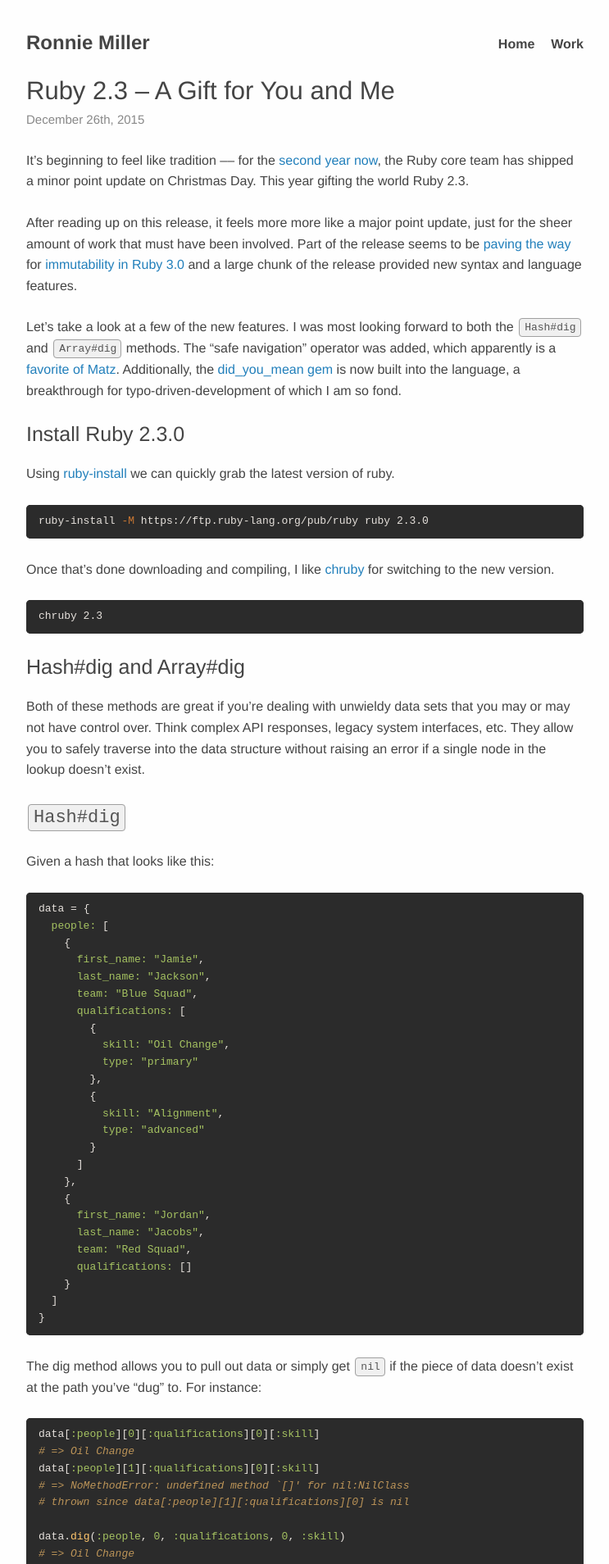
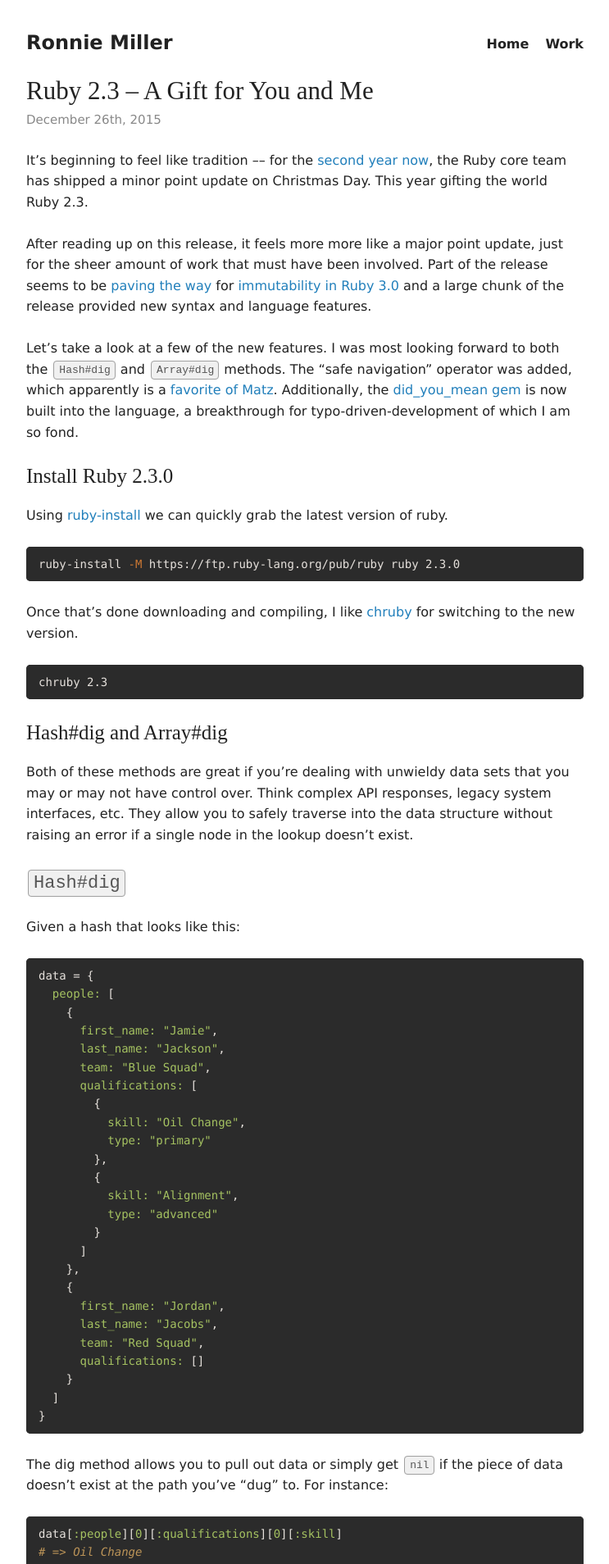
Before and after one commit to mlr/mlr.github.com, a Jekyll site: the page built from _posts/2015-12-26-ruby-2.3-a-gift-for-you-and-me.md, in a window 1280 px wide. Shown: the top 1908 px of the page at 82% size, without its empty margins (268-1011 px from the left). Built offline with Jekyll 4.4.1, drawn with Linux system fonts in a browser that asks for light colours; some web fonts are replaced.

Commit message:
Minor font and style changes; use serif font for headlines

```diff
--- a/_sass/_blog.scss
+++ b/_sass/_blog.scss
@@ -65,7 +65,7 @@
     margin-bottom: 0px;
 
     a {
-      color: #444;
+      color: #222;
     }
   }
 
--- a/_sass/_syntax.scss
+++ b/_sass/_syntax.scss
@@ -100,6 +100,11 @@
     }
   }
 
+  code, pre, span {
+    font-family: Monaco, Consolas, monospace;
+    font-size: 14px;
+  }
+
   figcaption + table.highlighttable {
     margin-top: 10px;
   }
--- a/css/screen.scss
+++ b/css/screen.scss
@@ -9,17 +9,17 @@
 @import "syntax";
 
 html, body {
-  font-family: "Helvetica Neue", Helvetica;
-  color: #444;
+  font-family: Verdana, Helvetica;
+  color: #222;
 }
 
 body {
-  background: #fefefe;
+  background: #fff;
 }
 
 a {
   text-decoration: none;
-  color: #444;
+  color: #222;
 }
 
 #wrapper {
@@ -69,6 +69,27 @@
   a {
     color: #217fbb;
   }
+
+  a:hover {
+    border-bottom: 1px solid #222;
+  }
+
+  a:visited {
+    color: #bb7f21;
+  }
+}
+
+#content {
+  h1, h2, h3, h4, h5, h6 {
+    font-family: 'Bookman Old Style', Baskerville, serif;
+  }
+}
+
+#content.index {
+  ul li a {
+    font-family: 'Bookman Old Style', Baskerville, serif;
+    color: #217fbb;
+  }
 }
 
 #content.work {
```
Also changed, not shown: 1 other file.
